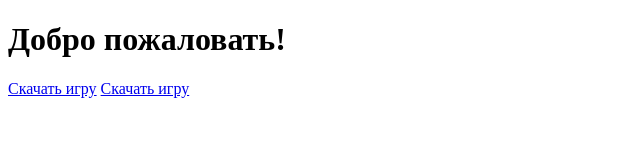
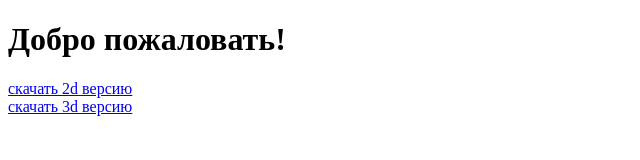
Before and after one commit to vasy000333/a-game-consisting-of-numbers-2d, a plain HTML site: page index.html in a window 1280 px wide. Shown: the whole page, without its empty margins (0-640 px from the left). Drawn offline with Linux system fonts and the light colour scheme.

Commit message:
Update index.html

```diff
--- a/index.html
+++ b/index.html
@@ -5,9 +5,8 @@
 </head>
 <body>
     <h1>Добро пожаловать!</h1>
-    <a href="maps.zip" download>Скачать игру</a>
-</body>
-<body>
-    <a href="3d.zip" download>Скачать игру</a>
+    <a href="maps.zip" download>скачать 2d версию</a>
+    <br>
+    <a href="3d.zip" download>скачать 3d версию</a>
 </body>
 </html>
```
